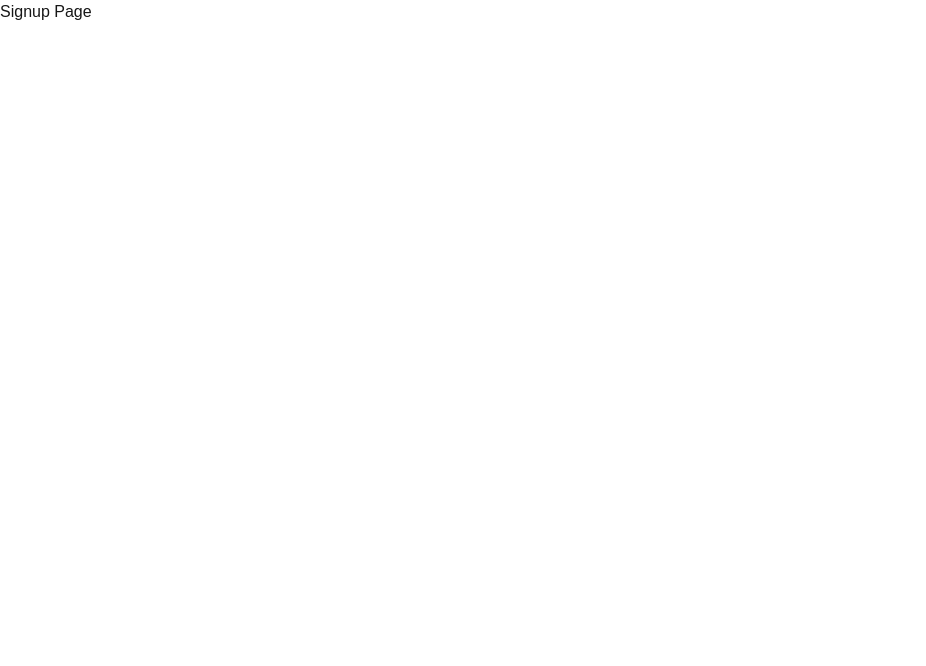
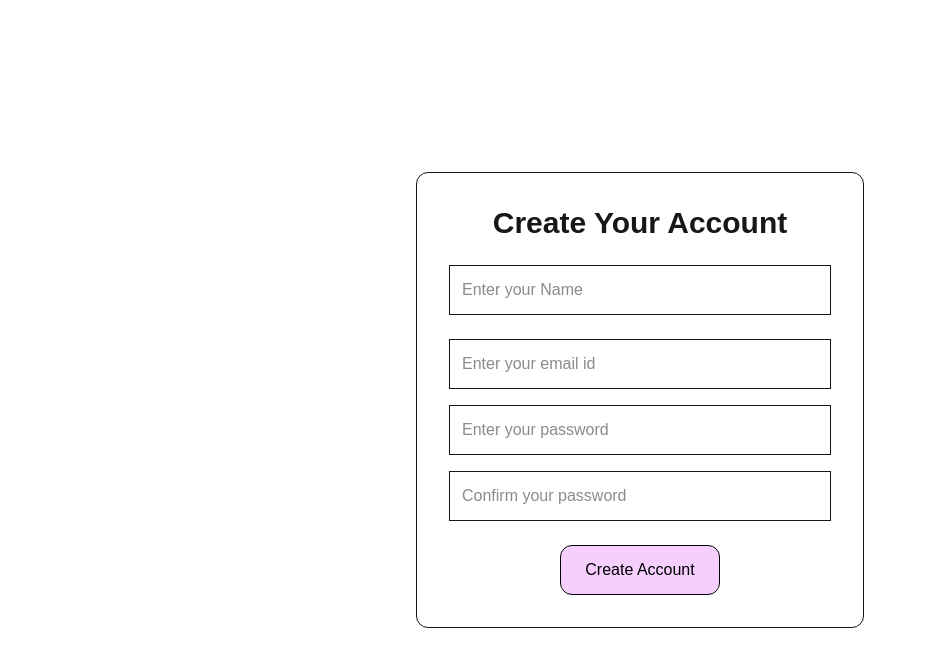
Before and after one commit to ridhaaali/Mindspace, a Next.js app: page /signup in a window 1280 px wide. Shown: the top 666 px of the page, without its empty margins (0-926 px from the left). Built offline with nearby package versions, Linux system fonts and the light colour scheme.

Commit message:
Add signup page and validation

```diff
--- a/app/login/page.tsx
+++ b/app/login/page.tsx
@@ -1,5 +1,5 @@
 "use client";
-import { use, useState } from "react";
+import { useState } from "react";
 import Link from "next/link";
 export default function LoginPage() {
     const [email, setEmail] = useState("");
--- a/app/signup/page.tsx
+++ b/app/signup/page.tsx
@@ -1,3 +1,85 @@
-export default function SignupPage(){
-    return<h1>Signup Page</h1>
+"use client";
+import { useState } from "react";
+export default function SignupPage() {
+    const [email, setEmail] = useState("");
+    const [password, setPassword]=useState("");
+    const [name, setName] = useState("");
+    const [confirmPassword, setConfirmPassword] = useState("");
+    const [error, setError]=useState("")
+    function handleSubmit(event:React.FormEvent) {
+        event.preventDefault();
+
+        if(!name){
+            setError("Name is required");
+            return;
+        }
+
+        if(!email){
+            setError("Email is required");
+            return;
+        }
+
+        if(!password){
+            setError("Password is required");
+            return;
+        }
+
+        if(!confirmPassword){
+            setError("Please confirm your password");
+            return;
+        }
+
+        if(password!==confirmPassword){
+            setError("Passwords do not match");
+            return;
+        }
+        setError("");
+    }
+    return(
+        <div className="min-h-screen flex items-center justify-center">
+            <div className="w-full max-w-md p-8 border rounded-xl">
+                <h1 className="text-3xl font-bold text-center">
+                    Create Your Account
+                </h1>
+                <form onSubmit={handleSubmit}>
+                    <input
+                        type="name"
+                        placeholder="Enter your Name"
+                        className="w-full mt-6 p-3 border"
+                        onChange={(event) => setName(event.target.value)}
+                    />
+                    <input
+                        type="email"
+                        placeholder="Enter your email id"
+                        className="w-full mt-6 p-3 border"
+                        onChange={(event) => setEmail(event.target.value)}
+                    />
+                    <input
+                        type="password"
+                        placeholder="Enter your password"
+                        className="w-full mt-4 p-3 border"
+                        onChange={(event) => setPassword(event.target.value)}
+                    />
+                    <input
+                        type="password"
+                        placeholder="Confirm your password"
+                        className="w-full mt-4 p-3 border"
+                        onChange={(event) => setConfirmPassword(event.target.value)}
+                    />
+                    {error &&
+                    (
+                        <p className="mt-3 text-red-500 text-sm">
+                        {error}
+                        </p>
+                    )
+                    }
+                    <div className="flex justify-center mt-6">
+                        <button type="submit" className=" bg-fuchsia-200 text-black px-6 py-3 border border-b-black rounded-xl hover:bg-fuchsia-100">
+                            Create Account
+                        </button>
+                    </div>
+                </form>
+            </div>
+        </div>
+    );
 }
```
